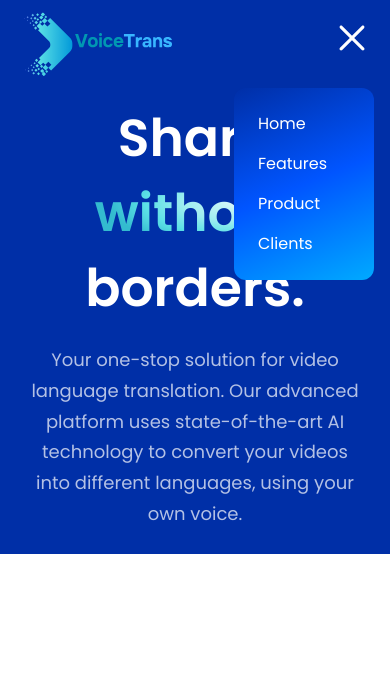
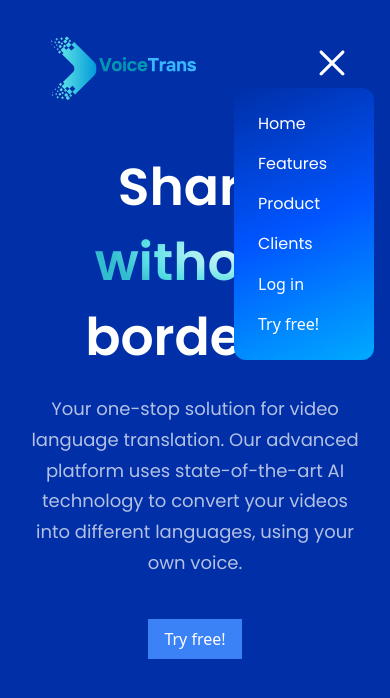
Before and after one commit to ZaneLeo111/VoiceTrans, a React (Vite) app: page / in a window 390 px wide. Both pictures are taken after a click on the picture 352 px from the left and 38 px from the top of the page. Shown: the top 698 px of the page. Built offline with nearby package versions, Linux system fonts and the light colour scheme.

Commit message:
Rejust the button position for the mobile device

```diff
--- a/src/App.tsx
+++ b/src/App.tsx
@@ -21,23 +21,23 @@ function App() {
         </div>
       </div>
 
-      <div className={`bg-primary ${styles.flexStart}`}>
+      <div className={`bg-primary ${styles.flexStart} h-screen`}>
         <div className={`${styles.boxWidth}`}>
           <Hero />
         </div>
       </div>
 
       {/* <div className={`bg-primary ${styles.paddingX} ${styles.flexCenter}`}>
-        <div className={`${styles.boxWidth}`}>
-          <Stats />
+        <div className={`${styles.boxWidth}`}> */}
+      {/* <Stats />
           <Business />
           <Billing />
           <CardDeal />
           <Testimonial />
           <Clients />
           <CTA />
-          <Footer />
-        </div>
+          <Footer /> */}
+      {/* </div>
       </div> */}
     </div>
   );
--- a/src/components/Hero.tsx
+++ b/src/components/Hero.tsx
@@ -5,7 +5,7 @@ const Hero: React.FC = () => {
     <section
       id="home"
       // > md screen, flex-row; otherwise, flex-col
-      className={`flex md:flex-row flex-col ${styles.paddingY}`}
+      className={`flex md:flex-row flex-col ${styles.paddingY} mx-auto`}
     >
       <div
         className={`flex-1 ${styles.flexCenter} flex-col xl:px-0 sm:px-16 px-6 text-center`}
@@ -18,6 +18,9 @@ const Hero: React.FC = () => {
           platform uses state-of-the-art AI technology to convert your videos
           into different languages, using your own voice.
         </p>
+        <button className="bg-blue-500 text-white px-4 py-2 mt-10">
+          Try free!
+        </button>
       </div>
     </section>
   );
--- a/src/components/Navbar.tsx
+++ b/src/components/Navbar.tsx
@@ -9,15 +9,15 @@ const Navbar: React.FC = () => {
   return (
     // the whole navbar
 
-    <div className="w-full py-6 flex justify-center items-center">
+    <div className="w-full py-6 flex justify-between items-center">
       {/* logo */}
-      <div className="absolute left-0 ml-6 mt-3">
+      <div className="left-0 ml-6 mt-3">
         <a href={"/"}>
           <img src={logo} alt="VoiceTrans" className="w-[235px] h-[65px]" />
         </a>
       </div>
       {/* navbar for large screen: if the screen is more than sx (tailwindcss), show the navbar (set it to flex); otherwise, hidden the navbar */}
-      <nav className="list-none sm:flex hidden justify-center items-center flex-1">
+      <nav className="sm:flex hidden justify-center items-center flex-1 list-none">
         {/* for each navbar Link */}
         {navLinks.map((nav, index) => (
           <li
@@ -30,10 +30,13 @@ const Navbar: React.FC = () => {
           </li>
         ))}
       </nav>
-
+      <div className="sm:flex hidden justify-center items-center">
+        <button className="text-white px-4 py-2 rounded mr-5">Log in</button>
+        <button className="bg-blue-500 text-white px-4 py-2">Try free!</button>
+      </div>
       {/* /* navbar for small screen: */}
       {/* if the menu is open, open the navbar (flex-column) */}
-      <div className="sm:hidden flex flex-1 justify-end items-center">
+      <div className="sm:hidden flex flex-1 justify-end items-center mr-5">
         {/* menu icon for small screen, if the screen is less than sm (tailwindcss), show the menu icon; can be clicked switch to close icon */}
         <img
           src={menuOpen ? close : menu}
@@ -55,12 +58,18 @@ const Navbar: React.FC = () => {
                 <li
                   key={nav.id}
                   className={`font-poppins font-normal text-white cursor-pointer text-[16px] ${
-                    index === navLinks.length - 1 ? "mr-0" : "mb-4"
+                    index === navLinks.length - 1 ? "mb-4" : "mb-4"
                   }`}
                 >
                   <a href={`#${nav.id}`}>{nav.title}</a>
                 </li>
-              ))}
+              ))}{" "}
+              <div>
+                <button className="text-white rounded mb-4">Log in</button>
+              </div>
+              <div>
+                <button className="text-white mb-0">Try free!</button>
+              </div>
             </ul>
           </div>
         )}
```
